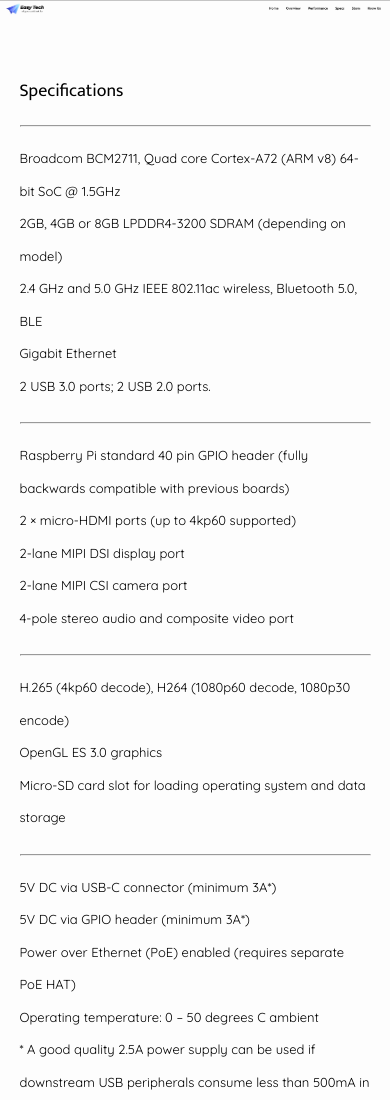
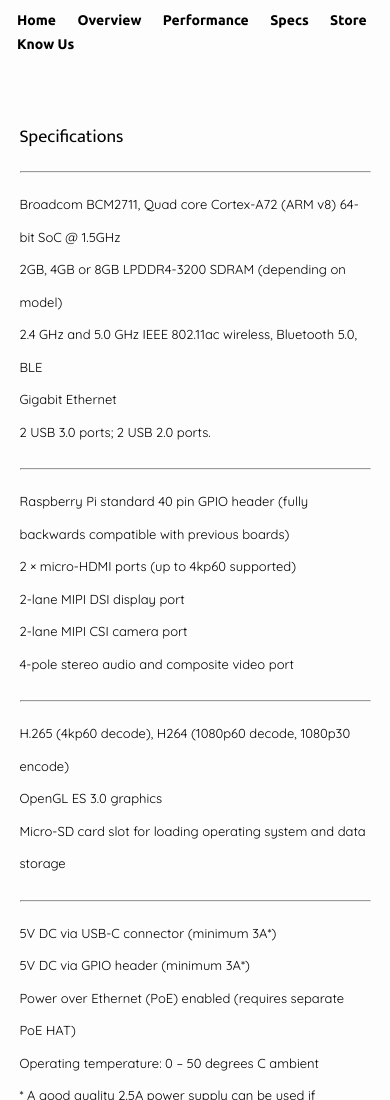
Before and after one commit to LuisClara92/project1_Easy_Tech, a plain HTML site: page specs.html in a window 390 px wide. Shown: the top 1100 px of the page. Drawn offline with Linux system fonts and the light colour scheme.

Commit message:
Merged NAV + Specs together.

```diff
--- a/home.css
+++ /dev/null
@@ -1,110 +0,0 @@
-body {
-    background-color: #fdfdfd;
-    font-family: 'Ubuntu', sans-serif;
-    width: 100%;
-}
-
-#easyTechLogo {
-    float: left;
-    width: 160px;
-    margin: 15px 0 0 30px;
-}
-
-#navContainer {
-    overflow: hidden;
-    font-family: 'Ubuntu', sans-serif;
-    font-weight: 500;
-    padding-bottom: 4px;
-}
-
-#navMenu {
-    float: right;
-    list-style: none;
-    margin: 12px 0 0 0;
-    font-size: 14px;
-}
-
-#navMenu ul {
-    margin: 8px 25px;
-}
-
-#navMenu li {
-    display: inline-block;
-    text-align: center;
-    margin: 8px 15px;
-}
-
-
-
-
-
-/* Reference: https: //codepen.io/maheshambure21/pen/QwXaRw */
-/* stroke */
-#navMenu li,
-#navMenu li:after,
-#navMenu li:before {
-    transition: all .2s;
-
-}
-
-#navMenu li:hover {
-    text-shadow: 1px 1px 2px #9d9d9d;
-}
-
-
-
-*/ @media screen and (max-width: 915px) {
-    #navMenu li {
-        margin: 8px 8px;
-        font-size: 12px;
-    }
-
-    #navContainer {
-        font-weight: 600;
-    }
-}
-
-@media screen and (max-width: 780px) {
-    #navMenu li {
-        margin: 5px 5px;
-        font-size: 12px;
-    }
-
-    #easyTechLogo {
-        width: 140px;
-        margin: 15px 0 0 30px;
-    }
-}
-
-@media screen and (max-width: 675px) {
-    #easyTechLogo {
-        width: 120px;
-        margin: 15px 0 0 30px;
-    }
-
-    #navMenu li {
-        margin: 5px 5px;
-        font-size: 11px;
-    }
-}
-
-@media screen and (max-width: 565px) {
-    #easyTechLogo {
-        display: none;
-        /* Aqui temos que cropar a imagem ou substituí-la */
-    }
-
-    #navMenu {
-        float: none;
-        margin: 0;
-    }
-
-    #navMenu ul {
-        margin: 8px 8px;
-    }
-
-    #navMenu li {
-        margin: 5px 9px;
-        font-size: 14px;
-    }
-}
--- a/referencia .css
+++ /dev/null
@@ -1,28 +0,0 @@
-body {
-    margin: 0;
-    font-family: Arial, Helvetica, sans-serif;
-}
-
-#navContainer {
-    display: flex;
-    overflow: hidden;
-}
-
-#navContainer a {
-    float: right;
-    text-decoration: none;
-    text-align: center;
-    padding: 14px 16px;
-    font-size: 17px;
-    color: #f2f2f2;
-}
-
-#navContainer a:hover {
-    background-color: #ddd;
-    color: black;
-}
-
-#navContainer a.active {
-    background-color: #4CAF50;
-    color: white;
-}
--- a/specs.css
+++ b/specs.css
@@ -1,7 +1,65 @@
 body {
     background-color: #fdfdfd;
     font-family: 'Mukta', sans-serif;
+    width: 100%; // Atenção à este code.
 }
+
+#easyTechLogo {
+    float: left;
+    width: 160px;
+    margin: 15px 0 0 30px;
+}
+
+#navContainer {
+    overflow: hidden;
+    font-family: 'Ubuntu', sans-serif;
+    font-weight: 500;
+    padding-bottom: 4px;
+}
+
+#navMenu {
+    float: right;
+    list-style: none;
+    margin: 12px 0 0 0;
+    font-size: 14px;
+}
+
+#navMenu ul {
+    margin: 8px 25px;
+}
+
+#navMenu li {
+    display: inline-block;
+    text-align: center;
+    margin: 8px 15px;
+}
+
+
+#navMenu li,
+#navMenu li:after,
+#navMenu li:before {
+    transition: all .2s;
+
+}
+
+#navMenu li:hover {
+    text-shadow: 1px 1px 2px #9d9d9d;
+}
+
+
+
+
+
+
+
+
+
+
+
+
+
+
+
 
 
 #navReference,
@@ -62,6 +120,18 @@
     opacity: 0;
     transition: all ease 2s;
 }
+
+
+
+
+
+
+
+
+
+
+
+
 
 
 
@@ -160,3 +230,71 @@
         width: 600px;
     }
 }
+
+
+
+
+
+
+
+
+
+
+
+
+
+@media screen and (max-width: 915px) {
+    #navMenu li {
+        margin: 8px 8px;
+        font-size: 12px;
+    }
+
+    #navContainer {
+        font-weight: 600;
+    }
+}
+
+@media screen and (max-width: 780px) {
+    #navMenu li {
+        margin: 5px 5px;
+        font-size: 12px;
+    }
+
+    #easyTechLogo {
+        width: 140px;
+        margin: 15px 0 0 30px;
+    }
+}
+
+@media screen and (max-width: 675px) {
+    #easyTechLogo {
+        width: 120px;
+        margin: 15px 0 0 30px;
+    }
+
+    #navMenu li {
+        margin: 5px 5px;
+        font-size: 11px;
+    }
+}
+
+@media screen and (max-width: 565px) {
+    #easyTechLogo {
+        display: none;
+        /* Aqui temos que cropar a imagem ou substituí-la */
+    }
+
+    #navMenu {
+        float: none;
+        margin: 0;
+    }
+
+    #navMenu ul {
+        margin: 8px 8px;
+    }
+
+    #navMenu li {
+        margin: 5px 9px;
+        font-size: 14px;
+    }
+}
--- a/specs.html
+++ b/specs.html
@@ -18,8 +18,21 @@
 
 <body>
 
-    <img id="navReference" src="/mockup/navReference.jpg" alt="toBeReplaced">
+    <section id="navContainer">
 
+        <img id="easyTechLogo" src="./images/EasyTech_logo_lateral_black.svg" alt="Easy Tech logo">
+
+        <nav id="navMenu">
+            <ul>
+                <li><a href="#home"></a>Home</li>
+                <li><a href="#overview"></a>Overview</li>
+                <li><a href="#performance"></a>Performance</li>
+                <li><a href="#specs"></a>Specs</li>
+                <li><a href="#store"></a>Store</li>
+                <li>Know Us</li>
+            </ul>
+        </nav>
+    </section>
 
     <section class="specsText">
         <h1>Specifications</h1>
```
